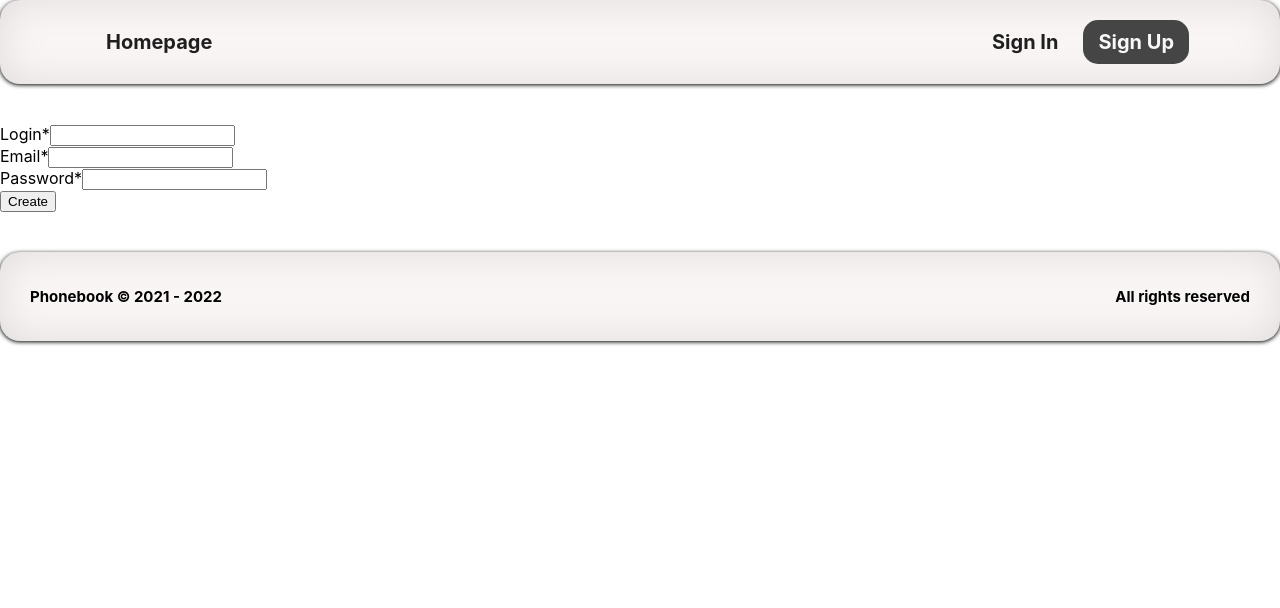
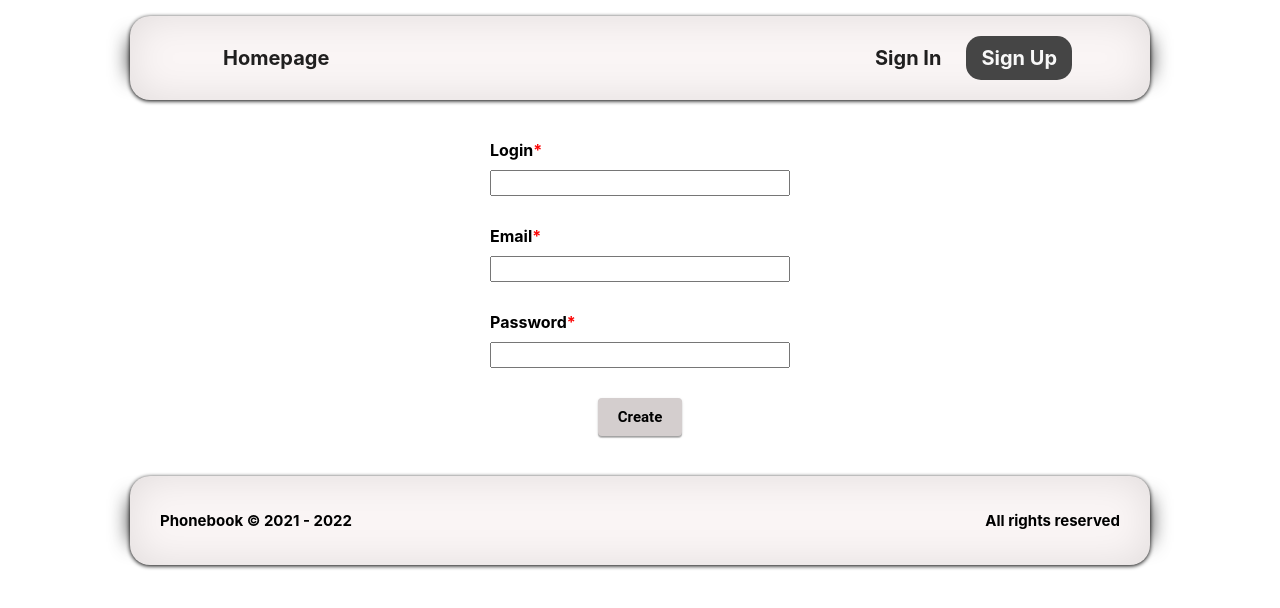
Before and after one commit to AleksandrVasilko/goit-react-hw-08-phonebook, a React (Create React App) app: page /signUp in a window 1280 px wide. Shown: the top 608 px of the page. Built offline with nearby package versions, Linux system fonts and the light colour scheme.

Commit message:
add all Styles

```diff
--- a/src/components/App.jsx
+++ b/src/components/App.jsx
@@ -1,6 +1,6 @@
+import s from './App.module.css'
 import Header from "./Header";
 import Footer from "./Footer";
-
 
 import { Suspense, useEffect, lazy } from "react";
 import { Route, Routes } from "react-router-dom";
@@ -32,9 +32,9 @@ const App = () => {
 
   return (
     !isLoading && (
-      <div >
-        <Header  />
-        <main >
+      <div className={s.wrapper}>
+        <Header className={s.header}/>
+        <main className={(s.main, s.phonebookSection)}>
           <Suspense fallback={<h1>Loading...</h1>}>
             <Routes>
               <Route path="/" element={<HomePage />} />;
@@ -44,7 +44,7 @@ const App = () => {
             </Routes>
           </Suspense>
         </main>
-        <Footer/>
+        <Footer className={s.footer}/>
       </div>
     )
   )
--- /dev/null
+++ b/src/components/App.module.css
@@ -0,0 +1,33 @@
+.wrapper{
+    padding: 2vh 0;
+    display: grid;
+    grid-template-columns: 1fr;
+    grid-template-rows: auto 1fr auto;
+    align-items: center;
+    justify-items: center;
+    min-width: 96vh;
+    grid-template-areas:
+        'header'
+        'main'
+        'footer';
+}
+
+.header{
+    grid-area: header;
+}
+
+.main{
+    grid-area: main;
+}
+
+.footer{
+    grid-area: footer;
+}
+
+.phonebookSecion{
+    min-width: 500px;
+    padding: 40px;
+    border-radius: 20px;
+    border-color: #faf5f5;
+    box-shadow: 0 1px 4px rgba(0, 0, 0, 1), -23px 0 20px -23px rgba(0, 0, 0, 0.8), 23px 0 20px -23px rgba(0, 0, 0, 0.8), 0 0 40px rgba(0, 0, 0, 0.1) inset;
+}
--- a/src/components/UserMenu/UserMenu.module.css
+++ b/src/components/UserMenu/UserMenu.module.css
@@ -0,0 +1,32 @@
+.userMenuBox{
+    display: flex;
+    align-items: center;
+}
+
+.welcomeUser{
+    font-size: 25px;
+    font-weight: 700;
+    color: rgb(32, 31, 31);
+    margin-right: 15px;
+}
+
+.logoutButton{
+    text-decoration: none;
+    font-weight: 700;
+    font-size: 15px;
+    cursor: pointer;
+    border: none;
+    padding: 5px 10px;
+    border-radius: 4px;
+    color: #000;
+    border-color: #d4cece;
+    box-shadow: 0px 1px 3px rgb(0 0 0 / 12%), 0px 1px 1px rgb(0 0 0 / 14%),
+    0px 2px 1px rgb(0 0 0 / 20%);
+    transition: background-color 300ms ease, color 300ms ease;
+}
+
+.logoutButton:hover,
+.logoutButton:focus{
+    background-color: rgb(69, 69, 69);
+    color: rgb(248, 248, 248);
+}
--- a/src/views/SignInPage/SignInPage.module.css
+++ b/src/views/SignInPage/SignInPage.module.css
@@ -0,0 +1,51 @@
+.inputBox{
+    width: 300px;
+    display: flex;
+    flex-direction: column;
+    margin-left: auto;
+    margin-right: auto;
+    margin-bottom: 30px;
+}
+
+.label{
+    margin-bottom: 10px;
+    font-weight: 700;
+}
+
+.input{
+    font-size: 17px;
+    transition: border 300px ease;
+}
+
+.input:hover{
+    border: 2px solid rgb(69, 69, 69);
+}
+
+.buttonBox{
+    text-align: center;
+}
+
+.addButton{
+    text-decoration: none;
+    font-family: roboto, sens-serif;
+    font-weight: 700;
+    font-size: 15px;
+    cursor: pointer;
+    border: none;
+    padding: 10px 20px;
+    border-radius: 4px;
+    color: #000;
+    background-color: #d4cece;
+    box-shadow: 0px 1px 3px rgb(0 0 0 / 12%), 0px 1px 1px rgb(0 0 0 / 14%), 0px 2px 1px rgb(0 0 0 / 20%);
+    transition: background-color 300ms ease, color 300ms ease;
+}
+
+.addButton:hover,
+.addButton:focus{
+    background-color: rgb(69, 69, 69);
+    color: rgb(248, 248, 248);
+}
+
+.required{
+    color: rgb(252, 7, 7);
+}
--- a/src/views/SignUpPage/SignUpPage.js
+++ b/src/views/SignUpPage/SignUpPage.js
@@ -89,7 +89,7 @@ export default function SignUpPage() {
                         required
                     />
                 </div>
-                <div className='s.buttonBox'>
+                <div className={s.buttonBox}>
                     <button className={s.addButton} type="submit">
                         Create
                     </button>
--- a/src/views/SignUpPage/SignUpPage.module.css
+++ b/src/views/SignUpPage/SignUpPage.module.css
@@ -0,0 +1,51 @@
+.inputBox {
+    width: 300px;
+    display: flex;
+    flex-direction: column;
+    margin-left: auto;
+    margin-right: auto;
+    margin-bottom: 30px;
+}
+
+.label {
+    margin-bottom: 10px;
+    font-weight: 700;
+}
+
+.input {
+    font-size: 17px;
+    transition: border 300px ease;
+}
+
+.input:hover {
+    border: 2px solid rgb(69, 69, 69);
+}
+
+.buttonBox {
+    text-align: center;
+}
+
+.addButton {
+    text-decoration: none;
+    font-family: roboto, sens-serif;
+    font-weight: 700;
+    font-size: 15px;
+    cursor: pointer;
+    border: none;
+    padding: 10px 20px;
+    border-radius: 4px;
+    color: #000;
+    background-color: #d4cece;
+    box-shadow: 0px 1px 3px rgb(0 0 0 / 12%), 0px 1px 1px rgb(0 0 0 / 14%), 0px 2px 1px rgb(0 0 0 / 20%);
+    transition: background-color 300ms ease, color 300ms ease;
+}
+
+.addButton:hover,
+.addButton:focus {
+    background-color: rgb(69, 69, 69);
+    color: rgb(248, 248, 248);
+}
+
+.required {
+    color: rgb(252, 7, 7);
+}
```
